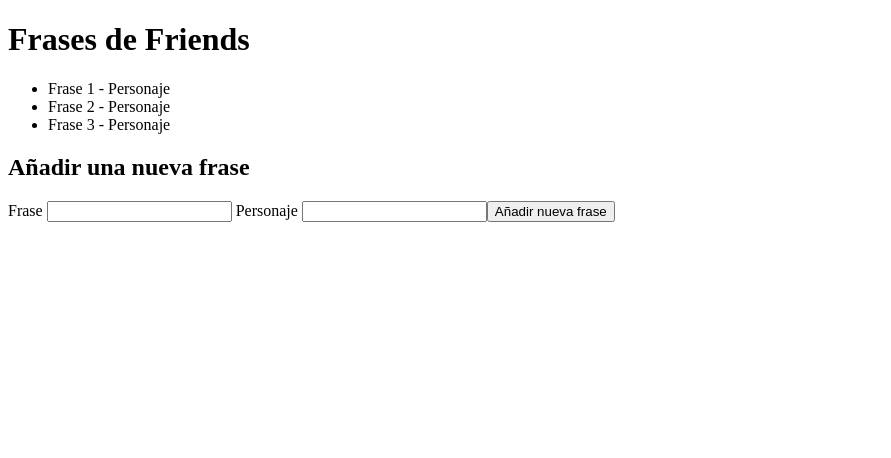
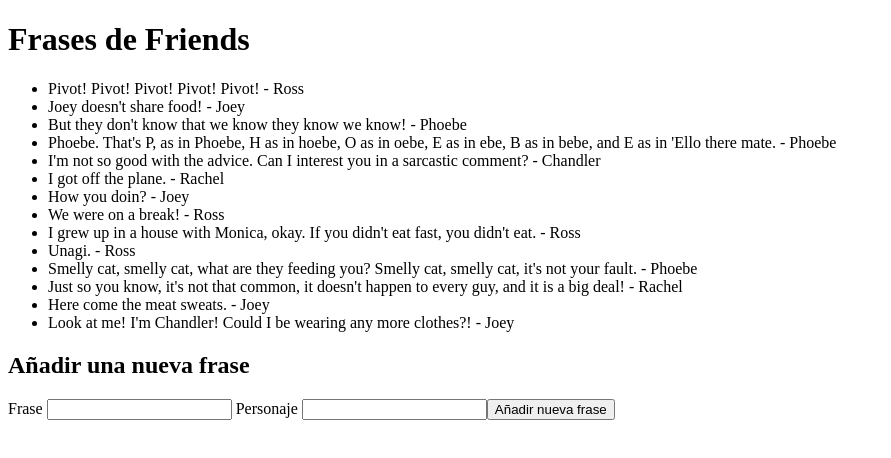
Before and after one commit to Adalab/modulo-3-evaluacion-intermedia-MarianelaLandoni, a React (Create React App) app: page / in a window 1280 px wide. Shown: the top 458 px of the page, without its empty margins (0-891 px from the left). Built offline with nearby package versions, Linux system fonts and the light colour scheme.

Commit message:
Add quotes in html

```diff
--- a/package.json
+++ b/package.json
@@ -2,6 +2,7 @@
   "name": "template",
   "version": "0.1.0",
   "private": true,
+  "homepage": "./",
   "dependencies": {
     "@testing-library/jest-dom": "^5.16.4",
     "@testing-library/react": "^13.3.0",
@@ -16,7 +17,8 @@
     "start": "react-scripts start",
     "build": "react-scripts build",
     "test": "react-scripts test",
-    "eject": "react-scripts eject"
+    "eject": "react-scripts eject",
+    "githubpages": "rm -rf build && rm -rf docs && npm run build && mv build docs && git add docs/* && git commit -m \"Publish in GitHub Pages\" && git push"
   },
   "eslintConfig": {
     "extends": [
--- a/src/components/App.js
+++ b/src/components/App.js
@@ -1,6 +1,22 @@
 import '../styles/App.scss';
+import friendsQuotes from '../data/friends_quotes.json';
+import { useState } from 'react';
 
 function App() {
+  //Variables de estado
+
+  const [data, setData] = useState(friendsQuotes);
+
+  //Pintar las frases
+
+  const htmlData = data.map((quoteItem, index) => {
+    return (
+      <li>
+        {quoteItem.quote} - <span>{quoteItem.character}</span>
+      </li>
+    );
+  });
+
   return (
     <div className="App">
       <header>
@@ -8,17 +24,7 @@ function App() {
       </header>
       <main>
         <section>
-          <ul>
-            <li>
-              Frase 1 - <span>Personaje</span>
-            </li>
-            <li>
-              Frase 2 - <span>Personaje</span>
-            </li>
-            <li>
-              Frase 3 - <span>Personaje</span>
-            </li>
-          </ul>
+          <ul>{htmlData}</ul>
         </section>
         <section>
           <h2>Añadir una nueva frase</h2>
--- /dev/null
+++ b/src/data/friends_quotes.json
@@ -0,0 +1,58 @@
+[
+    {
+      "quote": "Pivot! Pivot! Pivot! Pivot! Pivot!",
+      "character": "Ross"
+    },
+    {
+      "quote": "Joey doesn't share food!",
+      "character": "Joey"
+    },
+    {
+      "quote": "But they don't know that we know they know we know!",
+      "character": "Phoebe"
+    },
+    {
+      "quote": "Phoebe. That's P, as in Phoebe, H as in hoebe, O as in oebe, E as in ebe, B as in bebe, and E as in 'Ello there mate.",
+      "character": "Phoebe"
+    },
+    {
+      "quote": "I'm not so good with the advice. Can I interest you in a sarcastic comment?",
+      "character": "Chandler"
+    },
+    {
+      "quote": "I got off the plane.",
+      "character": "Rachel"
+    },
+    {
+      "quote": "How you doin?",
+      "character": "Joey"
+    },
+    {
+      "quote": "We were on a break!",
+      "character": "Ross"
+    },
+    {
+      "quote": "I grew up in a house with Monica, okay. If you didn't eat fast, you didn't eat.",
+      "character": "Ross"
+    },
+    {
+      "quote": "Unagi.",
+      "character": "Ross"
+    },
+    {
+      "quote": "Smelly cat, smelly cat, what are they feeding you? Smelly cat, smelly cat, it's not your fault.",
+      "character": "Phoebe"
+    },
+    {
+      "quote": "Just so you know, it's not that common, it doesn't happen to every guy, and it is a big deal!",
+      "character": "Rachel"
+    },
+    {
+      "quote": "Here come the meat sweats.",
+      "character": "Joey"
+    },
+    {
+      "quote": "Look at me! I'm Chandler! Could I be wearing any more clothes?!",
+      "character": "Joey"
+    }
+  ]
```
